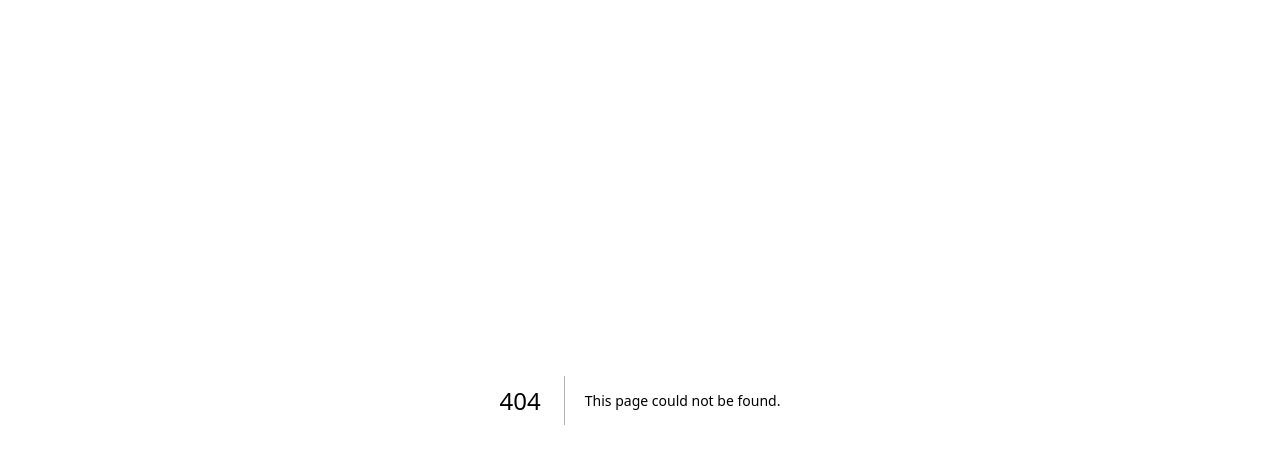
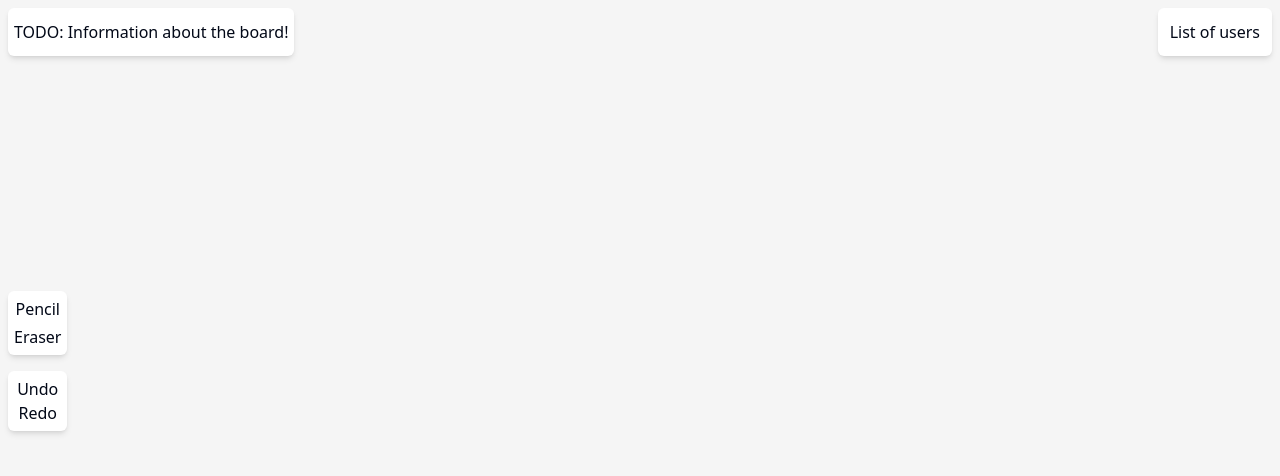
Before and after one commit to Koushik-23Sarkar/miro, a Next.js app: page /board/1 in a window 1280 px wide. Before the commit this address had no page. Shown: the top 476 px of the page. Built offline with nearby package versions, Linux system fonts and the light colour scheme.

Commit message:
[Add] Canvas layout

```diff
--- a/app/(dashboard)/_components/NewBoardButton.tsx
+++ b/app/(dashboard)/_components/NewBoardButton.tsx
@@ -5,6 +5,7 @@ import { useApiMutation } from "@/hooks/use-api-mutation";
 import { cn } from "@/lib/utils";
 import { useMutation } from "convex/react";
 import { Plus } from "lucide-react";
+import { useRouter } from "next/navigation";
 import { toast } from "sonner";
 
 interface NewBoardButtonProps {
@@ -13,7 +14,8 @@ interface NewBoardButtonProps {
 }
 
 export const NewBoardButton = ({ orgId, disabled }: NewBoardButtonProps) => {
-    const {mutate,pending} = useApiMutation(api.board.create);
+  const router = useRouter();
+  const {mutate,pending} = useApiMutation(api.board.create);
     const onClick = ()=>{
         mutate({
             orgId,
@@ -22,6 +24,7 @@ export const NewBoardButton = ({ orgId, disabled }: NewBoardButtonProps) => {
         .then((id)=>{
             toast.success("Board created");
             // TODO: Redirect to "/board/{id}"
+            router.push(`/board/${id}`)
         })
         .catch(()=>{
             toast.error("Failed to create board")
--- a/app/(dashboard)/_components/empty-boards.tsx
+++ b/app/(dashboard)/_components/empty-boards.tsx
@@ -5,8 +5,10 @@ import { api } from "@/convex/_generated/api";
 import { useOrganization } from "@clerk/nextjs";
 import { useApiMutation } from "@/hooks/use-api-mutation";
 import { toast } from "sonner";
+import { useRouter } from "next/navigation";
 
 export const EmptyBoards = () => {
+  const router = useRouter();
   const { organization } = useOrganization();
   const { mutate, pending } = useApiMutation(api.board.create);
 
@@ -20,6 +22,7 @@ export const EmptyBoards = () => {
     .then((id)=>{
       toast.success("Board created");
       // TODO: Redirect to board/{id}
+      router.push(`/board/${id}`)
     })
     .catch(()=>toast.error("Failed to create board"))
   };
--- /dev/null
+++ b/app/board/[boardId]/_components/canvas.tsx
@@ -0,0 +1,20 @@
+"use client";
+
+import { Info } from "./info";
+import { Participants } from "./participants";
+import { Toolbar } from "./toolbar";
+
+
+interface  CanvasProps {
+    boardId: string;
+}
+
+export const Canvas = ({boardId}:CanvasProps) => {
+  return (
+    <main className="h-full w-full relative bg-neutral-100 touch-none">
+      <Info />
+      <Participants/>
+      <Toolbar/>
+    </main>
+  );
+};
--- /dev/null
+++ b/app/board/[boardId]/_components/info.tsx
@@ -0,0 +1,7 @@
+export const Info =()=>{
+    return (
+        <div className="absolute top-2 left-2 bg-white rounded-md px-1.5 h-12 flex items-center shadow-md">
+            TODO: Information about the board!
+        </div>
+    )
+}
--- /dev/null
+++ b/app/board/[boardId]/_components/participants.tsx
@@ -0,0 +1,7 @@
+export const Participants = ()=>{
+    return (
+        <div className="absolute h-12 top-2 right-2 bg-white rounded-md p-3 flex items-center shadow-md">
+            List of users
+        </div>
+    )
+}
--- /dev/null
+++ b/app/board/[boardId]/_components/toolbar.tsx
@@ -0,0 +1,18 @@
+export const Toolbar = () => {
+  return (
+    <div className="absolute top-[50%] -translate-y-[50%] left-2 flex flex-col gap-y-4">
+      <div className="bg-white rounded-md p-1.5 flex gap-y-1 flex-col items-center shadow-md">
+        <div>
+            Pencil
+        </div>
+        <div>
+            Eraser
+        </div>
+      </div>
+      <div className="bg-white rounded-md p-1.5 flex flex-col items-center shadow-md">
+        <div>Undo</div>
+        <div>Redo</div>
+      </div>
+    </div>
+  );
+};
--- /dev/null
+++ b/app/board/[boardId]/page.tsx
@@ -0,0 +1,17 @@
+import { Canvas } from "./_components/canvas";
+
+interface BoardIdPageProps {
+    params : {
+        boardId :string
+    }
+}
+
+const BoardIdPage = ({
+    params
+}:BoardIdPageProps)=>{
+    return (
+        <Canvas boardId={params.boardId}/>
+    )
+}
+
+export default BoardIdPage;
```
